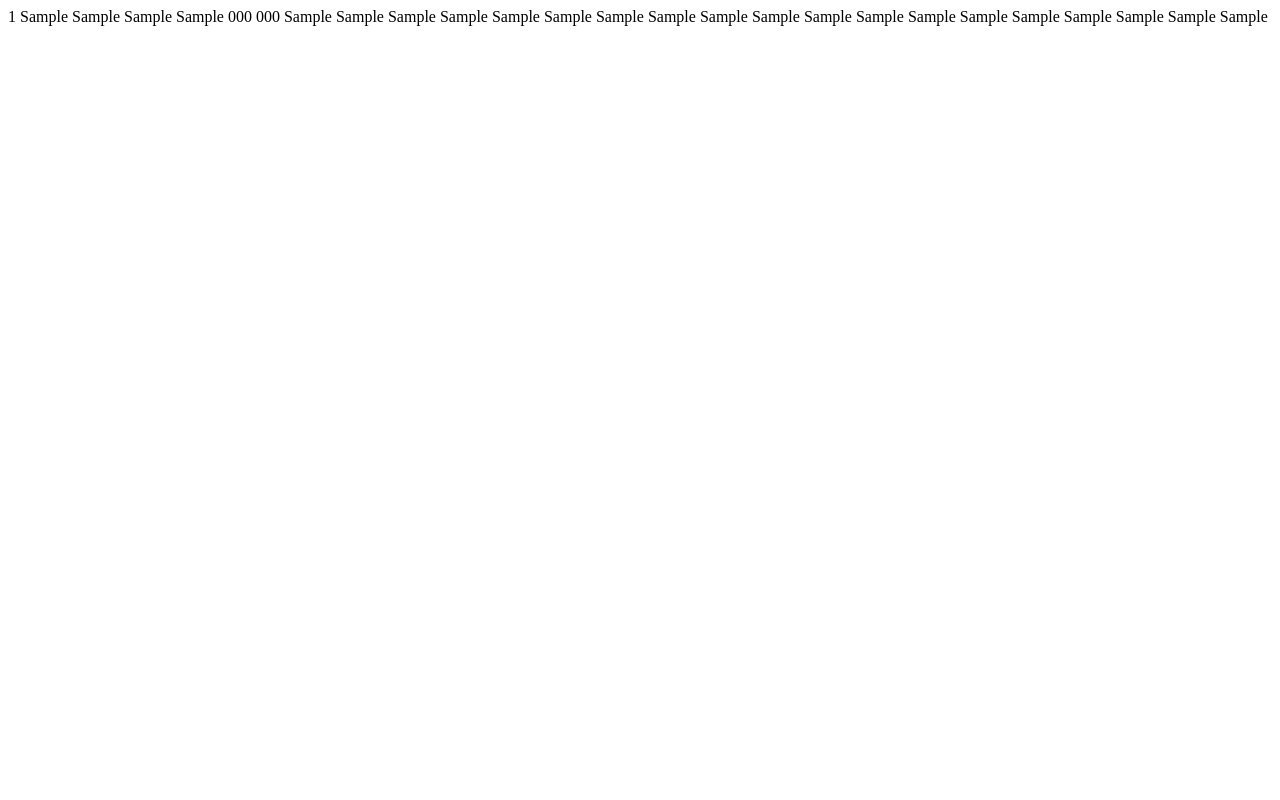
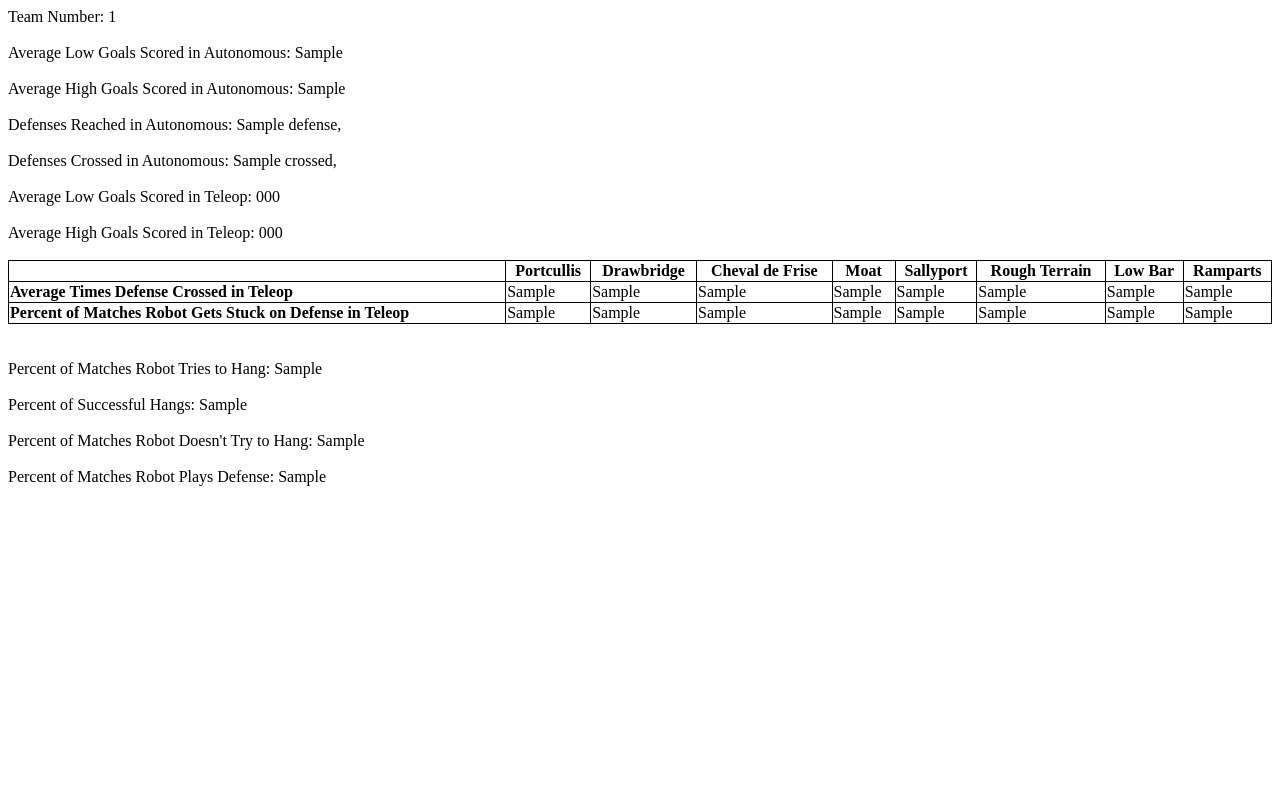
Before and after one commit to alicen6/first_robotics, a Django app: template frcstats/templates/team-stats.html in a window 1280 px wide. Run offline with Django 3.2, Linux system fonts and the light colour scheme; tables that the repository leaves empty hold one stand-in row (values such as "Sample post"); the template is opened without the code that fills it: values that come from a table or form of the project are taken from there, most other values are stand-ins (such as "Sample title", 1, 10 or a date in 2020); parts of the project's set-up code (start-up, migrations or seed data) failed here and were passed over.

Commit message:
added html formatting to page, added more stats, cosmetics and readability

```diff
--- a/frcstats/choices.py
+++ b/frcstats/choices.py
@@ -1,14 +1,19 @@
-auton_def_choices = (
-    ('portc', 'portcullis'),
-    ('cdf', 'cheval de frise'),
-    ('moat', 'moat'),
-    ('ramparts', 'ramparts'),
-    ('drawb', 'drawbridge'),
-    ('sallyp', 'sallyport'),
-    ('rockwall', 'rock wall'),
-    ('rought', 'rough terrain'),
-    ('lowbar', 'low bar'),
-    ('none', 'none')
+from collections import OrderedDict
+
+
+auton_def_choices = OrderedDict(
+    [
+        ('portc', 'portcullis'),
+        ('cdf', 'cheval de frise'),
+        ('moat', 'moat'),
+        ('ramparts', 'ramparts'),
+        ('drawb', 'drawbridge'),
+        ('sallyp', 'sallyport'),
+        ('rockwall', 'rock wall'),
+        ('rought', 'rough terrain'),
+        ('lowbar', 'low bar'),
+        ('none', 'none')
+    ]
 )
 
 teleop_def_choices = (
--- a/frcstats/models.py
+++ b/frcstats/models.py
@@ -34,9 +34,9 @@ class Match(models.Model):
     auton_low_goals = models.IntegerField()
     auton_high_goals = models.IntegerField()
     auton_def_reached = models.CharField(
-        max_length=8, choices=auton_def_choices, default=None)
+        max_length=8, choices=auton_def_choices.items(), default=None)
     auton_def_crossed = models.CharField(
-        max_length=8, choices=auton_def_choices, default=None)
+        max_length=8, choices=auton_def_choices.items(), default=None)
     teleop_low_goals = models.IntegerField()
     teleop_high_goals = models.IntegerField()
     teleop_portc = models.IntegerField(
--- a/frcstats/templates/team-stats.html
+++ b/frcstats/templates/team-stats.html
@@ -1,30 +1,73 @@
 <!-- This document is where the team stats will be able to be called and selected -->
 {% csrf_token %}
+<style>
+table, th, td {
+    border: 1px solid black;
+    border-collapse: collapse;
+}
+</style>
 {% for team in teams %}
-  {{ team.team_number }}
+Team Number:  {{ team.team_number }}
 {% endfor %}
-{{ auton_low_stats }}
-{{ auton_high_stats }}
-{{ auton_def_reached_values }}
-{{ auton_def_crossed_values }}
-{{ teleop_low_stats }}
-{{ teleop_high_stats }}
-{{ hang_value }}
-{{ hang_fail }}
-{{ played_def_stats }}
-{{ portc_stats_value }}
-{{ portc_stuck_stats }}
-{{ drawb_stats_value }}
-{{ drawb_stuck_stats }}
-{{ cdf_stats_value }}
-{{ cdf_stuck_stats }}
-{{ moat_stats_value }}
-{{ moat_stuck_stats }}
-{{ sallyp_stats_value }}
-{{ sallyp_stuck_stats }}
-{{ rought_stats_value }}
-{{ rought_stuck_stats }}
-{{ lowbar_stats_value }}
-{{ lowbar_stuck_stats }}
-{{ ramparts_stats_value }}
-{{ ramparts_stuck_stats }}
+<br></br>
+Average Low Goals Scored in Autonomous: {{ auton_low_stats }}
+<br></br>
+Average High Goals Scored in Autonomous: {{ auton_high_stats }}
+<br></br>
+Defenses Reached in Autonomous:
+{% for defense in auton_def_reached_values %}
+{{ defense }},
+{% endfor %}
+ <br></br>
+Defenses Crossed in Autonomous:
+{% for crossed in auton_def_crossed_values %}
+{{ crossed }},
+{% endfor %}
+<br></br>
+Average Low Goals Scored in Teleop: {{ teleop_low_stats }}
+<br></br>
+Average High Goals Scored in Teleop: {{ teleop_high_stats }}
+<br></br>
+<table style="width:100%">
+<tr>
+  <th></th>
+  <th>Portcullis</th>
+  <th>Drawbridge</th>
+  <th>Cheval de Frise</th>
+  <th>Moat</th>
+  <th>Sallyport</th>
+  <th>Rough Terrain</th>
+  <th>Low Bar</th>
+  <th>Ramparts</th>
+</tr>
+<tr>
+<td><b>Average Times Defense Crossed in Teleop</b></td>
+<td>{{ portc_stats_value }}</td>
+<td>{{ drawb_stats_value }}</td>
+<td>{{ cdf_stats_value }}</td>
+<td>{{ moat_stats_value }}</td>
+<td>{{ sallyp_stats_value }}</td>
+<td>{{ rought_stats_value }}</td>
+<td>{{ lowbar_stats_value }}</td>
+<td>{{ ramparts_stats_value }}</td>
+</tr>
+<tr>
+<td><b>Percent of Matches Robot Gets Stuck on Defense in Teleop</b></td>
+<td>{{ portc_stuck_stats }}</td>
+<td>{{ drawb_stuck_stats }}</td>
+<td>{{ cdf_stuck_stats }}</td>
+<td>{{ moat_stuck_stats }}</td>
+<td>{{ sallyp_stuck_stats }}</td>
+<td>{{ rought_stuck_stats }}</td>
+<td>{{ lowbar_stuck_stats }}</td>
+<td>{{ ramparts_stuck_stats }}</td>
+</tr>
+</table>
+<br></br>
+Percent of Matches Robot Tries to Hang: {{ hang_value }}
+<br></br>
+Percent of Successful Hangs: {{ hang_success_stats }}
+<br></br>
+Percent of Matches Robot Doesn't Try to Hang: {{ hang_fail }}
+<br></br>
+Percent of Matches Robot Plays Defense: {{ played_def_stats }}
```
Also changed, not shown: frcstats/views.py (+25 -5 lines).
